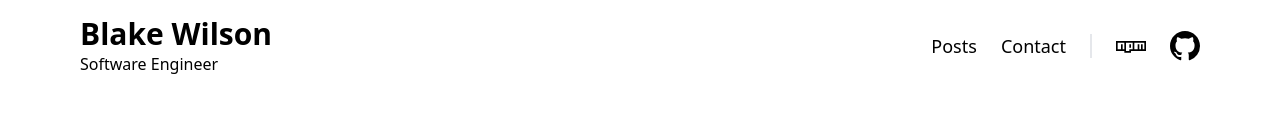
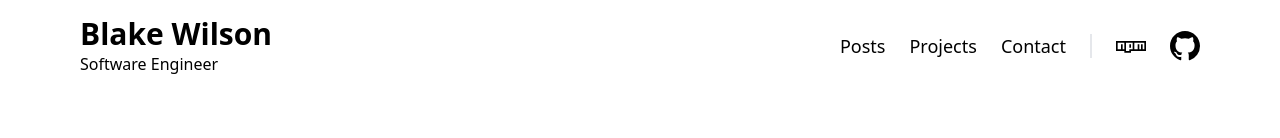
Before and after one commit to blakewilson/blake.id, a Next.js app: page / in a window 1280 px wide. Shown: the top 138 px of the page. Built offline with nearby package versions, Linux system fonts and the light colour scheme.

Commit message:
Update to latest deps

```diff
--- a/components/header.tsx
+++ b/components/header.tsx
@@ -1,5 +1,5 @@
 import Link from "next/link";
-import { BsGithub, BsYoutube } from "react-icons/bs/";
+import { BsGithub, BsYoutube } from "react-icons/bs";
 import { FaNpm, FaTiktok } from "react-icons/fa";
 
 export default function Header() {
@@ -15,6 +15,14 @@ export default function Header() {
           <li className="mr-6">
             <Link className="text-lg text-black dark:text-white" href="/posts">
               Posts
+            </Link>
+          </li>
+          <li className="mr-6">
+            <Link
+              className="text-lg text-black dark:text-white"
+              href="/projects"
+            >
+              Projects
             </Link>
           </li>
           <li className="mr-6">
--- /dev/null
+++ b/components/project-card.tsx
@@ -0,0 +1,22 @@
+export type ProjectCardProps = {
+  imageUrl: string;
+  title: string;
+  description: string;
+};
+export function ProjectCard(props: ProjectCardProps) {
+  const { imageUrl, title, description } = props;
+
+  return (
+    <article>
+      <img
+        src={imageUrl}
+        alt=""
+        className="aspect-[16/9] w-full rounded-2xl bg-gray-100 object-cover"
+      />
+
+      <h2>{title}</h2>
+
+      <p>{description}</p>
+    </article>
+  );
+}
--- a/lib/markdownToHtml.ts
+++ b/lib/markdownToHtml.ts
@@ -1,7 +1,7 @@
 import { unified } from "unified";
 import remarkParse from "remark-parse";
 import remarkRehype from "remark-rehype";
-import rehypeStringify from "rehype-stringify/lib";
+import rehypeStringify from "rehype-stringify";
 import rehypeHighlight from "rehype-highlight";
 
 export default async function markdownToHtml(markdown: string) {
--- /dev/null
+++ b/pages/projects.tsx
@@ -0,0 +1,24 @@
+import Header from "../components/header";
+import { ProjectCard } from "../components/project-card";
+import SEO from "../components/seo";
+
+export default function Projects() {
+  return (
+    <>
+      <SEO title="Projects | Blake Wilson - Software Engineer and Creator" />
+      <Header />
+
+      <div className="container max-w-2xl mx-auto p-4">
+        <div className="mx-auto">
+          <h2>Projects</h2>
+
+          <ProjectCard
+            imageUrl="#"
+            title="Video Background Pro"
+            description="Testing"
+          />
+        </div>
+      </div>
+    </>
+  );
+}
```
Also changed, not shown: package.json (+17 -17 lines), 1 other file (tests, documents, lock files or other folders).
